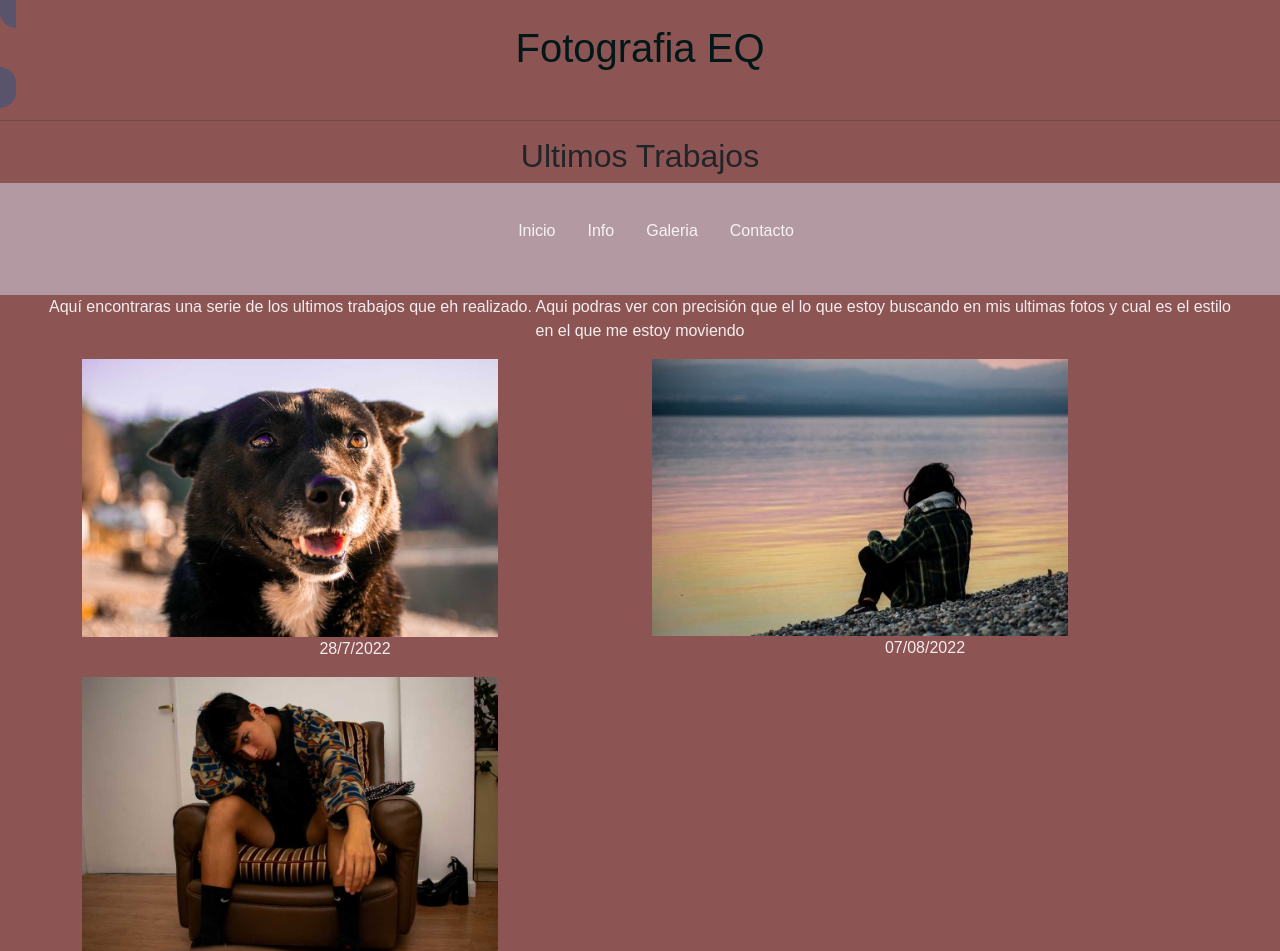
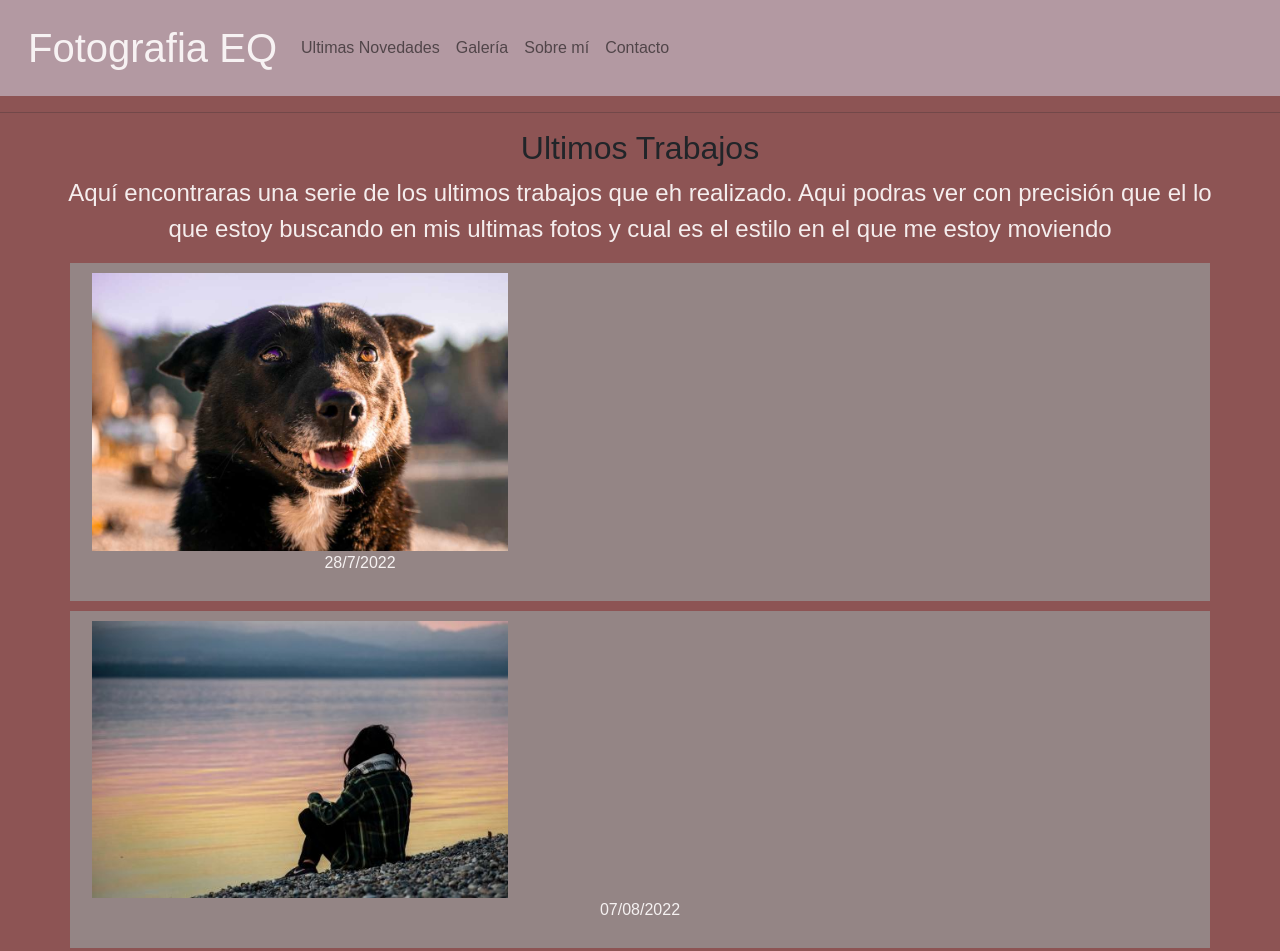
Before and after one commit to zekichi/Pre-entrega, a website: page web/home.html in a window 1280 px wide. Shown: the top 951 px of the page. Drawn offline with nearby package versions, Linux system fonts and the light colour scheme.

Commit message:
septimo commit

```diff
--- a/scss/_var.scss
+++ b/scss/_var.scss
@@ -1,6 +1,7 @@
-$fondo:rgba(85, 0, 0, 0.671);
-$letras:rgba(253, 250, 250, 0.925);
-$letrasHover:rgb(1, 24, 24);
+$fondo:#550000ab;
+$letras:#fdfafaec;
+$letrasHover:#011818;
 $fondoHover:#59546C;
 $ulFondo:#B399A2;
 $fondo2:#B399A2;
+$row:#969292cc;
--- a/scss/estilo.scss
+++ b/scss/estilo.scss
@@ -60,9 +60,6 @@ main{
             .col{
                 .foto-inicio{
                     width: 26rem;
-                    &:hover{
-                        width: 105%;
-                    }
                 }
             }
         }
@@ -94,7 +91,14 @@ main{
         }
 
     }
-
+    #encabezado{
+        font-size: 1.5rem;
+    }
+    .row{
+        background-color: $row;
+        margin-bottom: 10px;
+        padding: 10px;
+    }
 }
 input[type="text"],
 input[type="email"],
@@ -129,6 +133,7 @@ footer{
         display: flex;
         justify-content: space-around;
         li{
+            padding-top: 1rem;
             color: $fondoHover;
             font-size: x-large;
         }
--- a/web/home.html
+++ b/web/home.html
@@ -13,21 +13,36 @@
 </head>
 <body>
     <header id="top">
-        <a href="../index.html"><h1>Fotografia EQ</h1></a>
-        <hr>
-        <h2>Ultimos Trabajos</h2>
-        <nav>
-            <ul>
-                <il><a href="#" class="active">Inicio</a></il>
-                <il><a href="about.html">Info</a></il>
-                <il><a href="galeria.html">Galeria</a></il>
-                <il><a href="contact.html">Contacto</a></il>
-            </ul>
-        </nav>
+        <nav class="navbar navbar-expand-lg">
+            <div class="container-fluid">
+                <a href="../index.html"><h1>Fotografia EQ</h1></a>
+              <button class="navbar-toggler" type="button" data-bs-toggle="collapse" data-bs-target="#navbarSupportedContent" aria-controls="navbarSupportedContent" aria-expanded="false" aria-label="Toggle navigation">
+                <span class="navbar-toggler-icon"></span>
+              </button>
+              <div class="collapse navbar-collapse" id="navbarSupportedContent">
+                <ul class="navbar-nav me-auto mb-2 mb-lg-0">
+                  <li class="nav-item">
+                    <a class="nav-link" href="#">Ultimas Novedades</a>
+                  </li>
+                  <li class="nav-item dropdown">
+                    <a class="nav-link" href="./galeria.html">Galería</a>
+                  </li>
+                  <li class="nav-item">
+                    <a class="nav-link" href="./about.html">Sobre mí</a>
+                  </li>
+                  <li class="nav-item">
+                    <a class="nav-link" href="./contact.html">Contacto</a>
+                  </li>
+                </ul>
+              </div>
+            </div>
+          </nav>
+          <hr>
+          <h2>Ultimos Trabajos</h2>
 
     </header>
     <main>
-        <p>Aquí encontraras una serie de los ultimos trabajos que eh realizado. Aqui podras ver con precisión que el lo que estoy buscando en mis ultimas fotos y cual es el estilo en el que me estoy moviendo </p>
+        <p id="encabezado">Aquí encontraras una serie de los ultimos trabajos que eh realizado. Aqui podras ver con precisión que el lo que estoy buscando en mis ultimas fotos y cual es el estilo en el que me estoy moviendo </p>
         <section class="container">
             <section class="row">
                 <aside class="col">
@@ -35,9 +50,17 @@
                     <p>28/7/2022</p>
                 </aside>
                 <aside class="col">
-                    <img src="../assets/foto-inicio2.jpg" alt="Retratro de chica sentada a la orilla del lago" class="foto-inicio">
-                    <p>07/08/2022</p>
+                    <p></p>
+
                 </aside>
+            </section>
+            <section class="row">
+                    <aside class="col">
+                        <img src="../assets/foto-inicio2.jpg" alt="Retratro de chica sentada a la orilla del lago" class="foto-inicio">
+                        <p>07/08/2022</p>
+                    </aside>
+            </section>
+            <section class="row">
                 <aside class="col">
                     <img src="../assets/foto-inicio3.jpg" alt="Retrato de chico sentado en sillon" class="foto-inicio">
                     <p>05/09/2022</p>
```
Also changed, not shown: index.html (+1 -4 lines), web/about.html (+26 -11 lines), web/contact.html (+26 -11 lines), web/galeria.html (+24 -9 lines), css/estilo.css.
